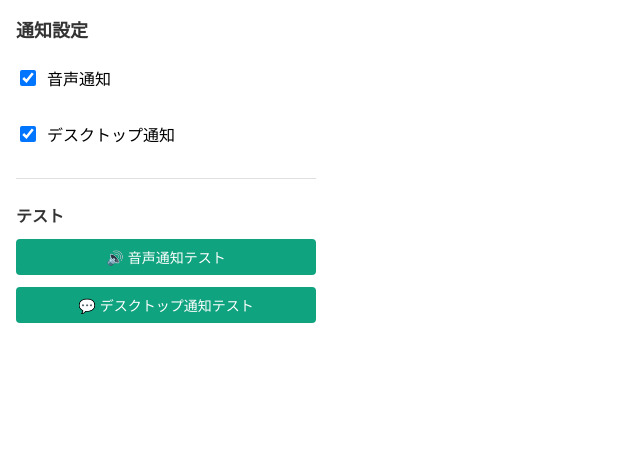
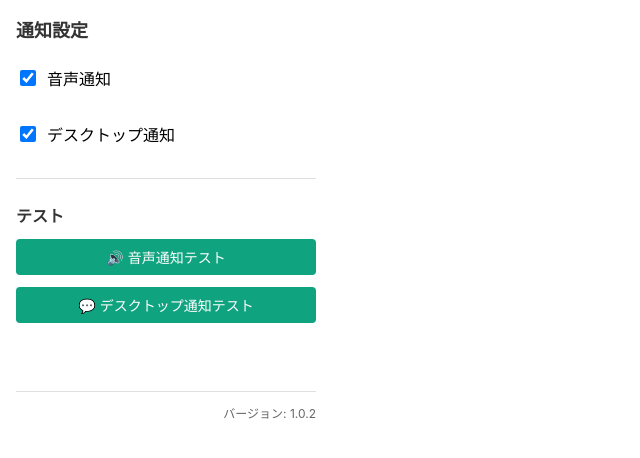
Before and after one commit to ikekou/chatgpt-desktop-notifier, a website built with webpack: page dist/popup/popup.html in a window 1280 px wide. Shown: the full height of the page, 0-640 px from the left. Built offline with nearby package versions, Linux system fonts and the light colour scheme; some packages are replaced by stand-ins of ours.

```diff
--- a/dist/popup/popup.css
+++ b/dist/popup/popup.css
@@ -85,3 +85,15 @@
 .status.show {
   opacity: 1;
 }
+
+.footer {
+  margin-top: 16px;
+  padding-top: 12px;
+  border-top: 1px solid #e0e0e0;
+}
+
+.version {
+  font-size: 12px;
+  color: #666;
+  text-align: right;
+}
--- a/dist/popup/popup.html
+++ b/dist/popup/popup.html
@@ -1 +1 @@
-<!doctype html><html><head><meta charset="UTF-8"><title>ChatGPT Desktop Notifier Settings</title><link rel="stylesheet" href="popup.css"><script defer="defer" src="../popup.js"></script></head><body><div class="container"><h1>通知設定</h1><div class="setting-item"><label><input type="checkbox" id="soundEnabled" checked="checked"> 音声通知</label></div><div class="setting-item"><label><input type="checkbox" id="desktopEnabled" checked="checked"> デスクトップ通知</label></div><div class="divider"></div><div class="test-buttons"><h2>テスト</h2><button id="testSound" class="test-button">🔊 音声通知テスト</button> <button id="testNotification" class="test-button">💬 デスクトップ通知テスト</button></div><div class="status" id="status"></div></div><script src="popup.js"></script></body></html>
+<!doctype html><html><head><meta charset="UTF-8"><title>ChatGPT Desktop Notifier Settings</title><link rel="stylesheet" href="popup.css"><script defer="defer" src="../popup.js"></script></head><body><div class="container"><h1>通知設定</h1><div class="setting-item"><label><input type="checkbox" id="soundEnabled" checked="checked"> 音声通知</label></div><div class="setting-item"><label><input type="checkbox" id="desktopEnabled" checked="checked"> デスクトップ通知</label></div><div class="divider"></div><div class="test-buttons"><h2>テスト</h2><button id="testSound" class="test-button">🔊 音声通知テスト</button> <button id="testNotification" class="test-button">💬 デスクトップ通知テスト</button></div><div class="status" id="status"></div><div class="footer"><div class="version">バージョン: 1.0.2</div></div></div><script src="popup.js"></script></body></html>
```
Also changed, not shown: dist/content.js (+1 -1 lines), dist/background.js, dist/icons/icon128.png, 1 other file.
